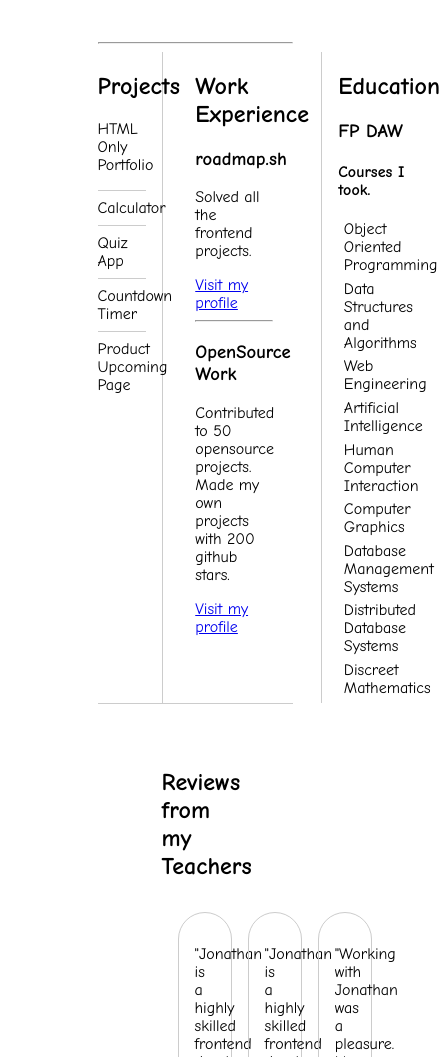
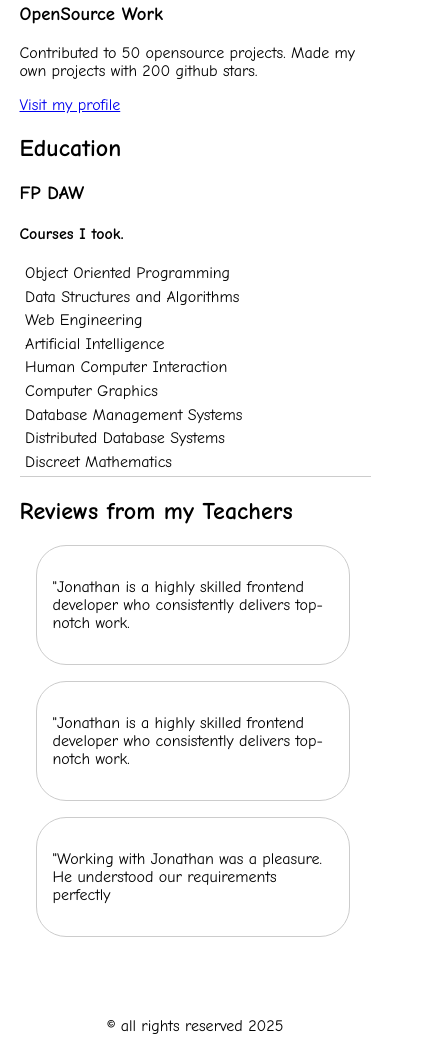
Before and after one commit to JonathanManzanoDiaz/single-page-github, a plain HTML site: page index.html in a window 390 px wide. Shown: the part 943-2000 px from the top of the page, 440 px wide, since content can reach past the window. Drawn offline with Linux system fonts and the light colour scheme.

Commit message:
Added responsive design

```diff
--- a/index.css
+++ b/index.css
@@ -87,3 +87,38 @@ footer {
     text-align: center;
     margin-bottom: 4rem;
 }
+
+@media screen and (max-width: 768px) {
+    body {
+        width: 90%;
+    }
+    #navbar {
+        display: flex;
+        flex-direction: column;
+        gap:0.5rem;
+    }
+    #main-container {
+        flex-direction: column;
+    }
+    #projects, #work-section, #education-section {
+        width: 100%;
+        border: none;
+        padding: 0;
+        margin: 0;
+    }
+    #reviews-section {
+        margin: 0;
+        width: 80%;
+    }
+    #review-container {
+        margin: 0;
+        padding: 0;
+        display: flex;
+        flex-direction: column;
+    }
+    #reviews-section article {
+        width: 100%;
+        margin-bottom: 1rem;
+    }
+
+}
--- a/index.html
+++ b/index.html
@@ -10,7 +10,7 @@
 
 <body>
     <header>
-        <nav>
+        <nav id="navbar">
             <a href="#">Jonathan Manzano Diaz</a>
             <div>
                 <a>Home</a> /
```
